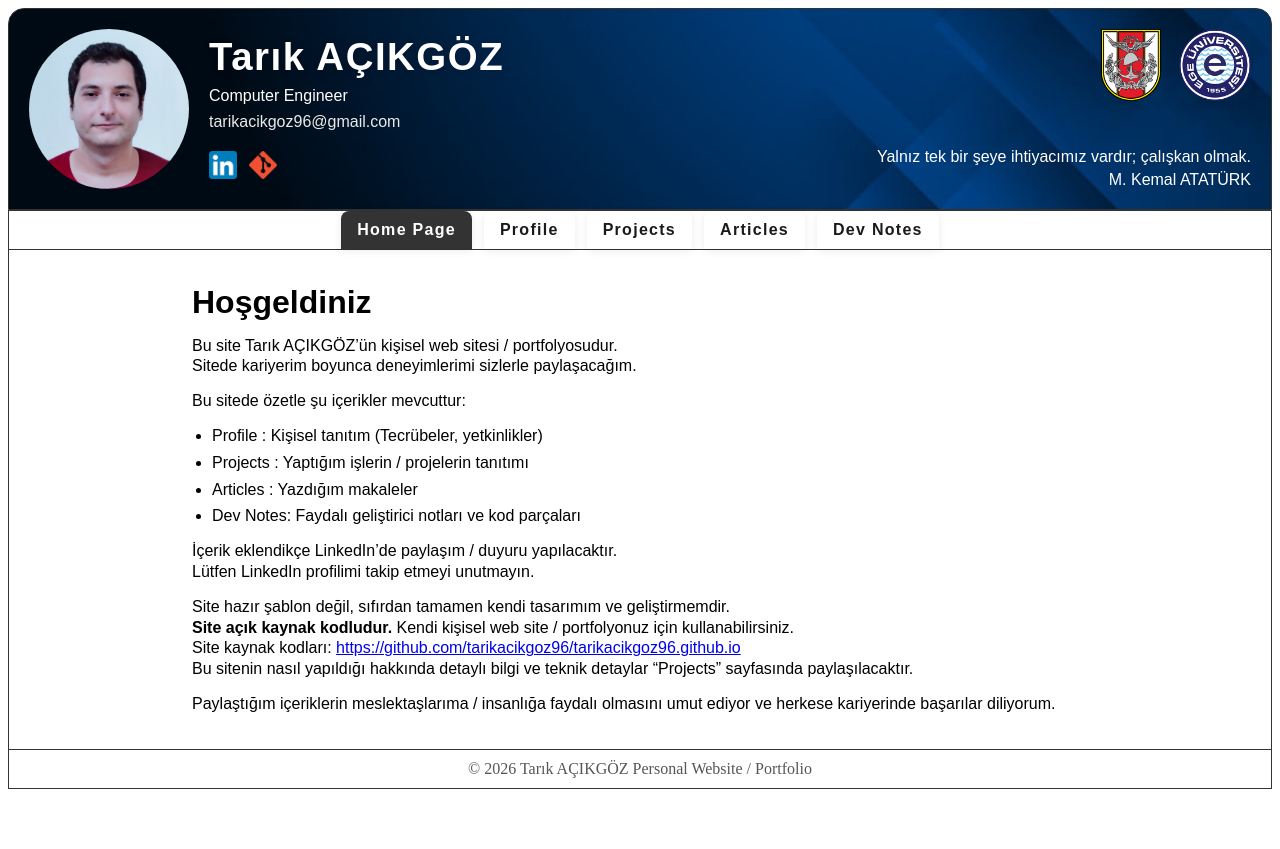
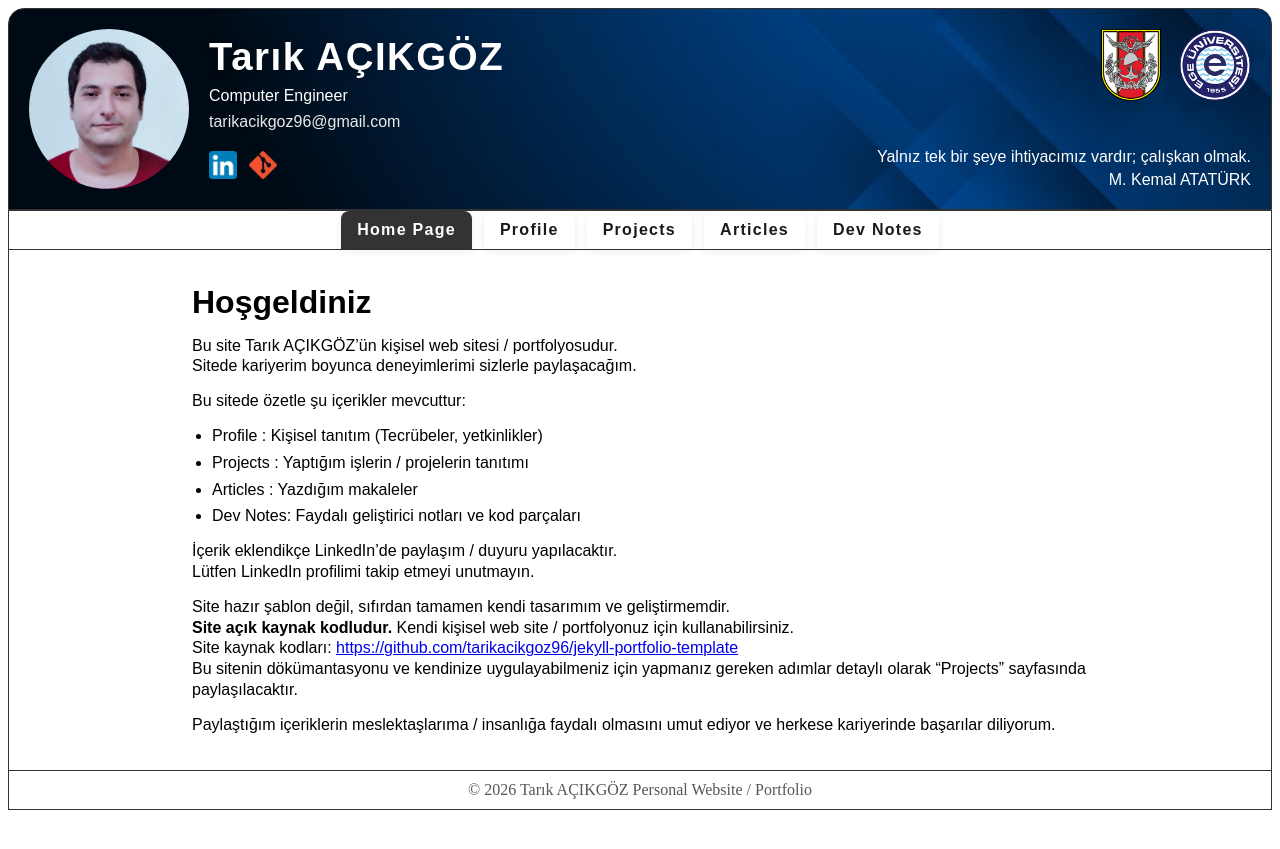
Before and after one commit to tarikacikgoz96/tarikacikgoz96.github.io, a Jekyll site: the page built from _contents/homePage.md, in a window 1280 px wide. Shown: the top 849 px of the page. Built offline with Jekyll 4.4.1, drawn with Linux system fonts in a browser that asks for light colours.

Commit message:
Content revize

```diff
--- a/_contents/homePage.md
+++ b/_contents/homePage.md
@@ -20,8 +20,8 @@ Lütfen LinkedIn profilimi takip etmeyi unutmayın.
 
 Site hazır şablon değil, sıfırdan tamamen kendi tasarımım ve geliştirmemdir.
 **Site açık kaynak kodludur.** Kendi kişisel web site / portfolyonuz için kullanabilirsiniz.
-Site kaynak kodları: <a href="https://github.com/tarikacikgoz96/tarikacikgoz96.github.io">https://github.com/tarikacikgoz96/tarikacikgoz96.github.io</a>
-Bu sitenin nasıl yapıldığı hakkında detaylı bilgi ve teknik detaylar "Projects" sayfasında paylaşılacaktır.
+Site kaynak kodları: <a href="https://github.com/tarikacikgoz96/jekyll-portfolio-template">https://github.com/tarikacikgoz96/jekyll-portfolio-template</a>
+Bu sitenin dökümantasyonu ve kendinize uygulayabilmeniz için yapmanız gereken adımlar detaylı olarak "Projects" sayfasında paylaşılacaktır.
 
 Paylaştığım içeriklerin meslektaşlarıma / insanlığa faydalı olmasını umut ediyor ve herkese kariyerinde başarılar diliyorum.
 <!--<img src="/assets/content_images/profile_photo.jpg" width="200">-->
```
